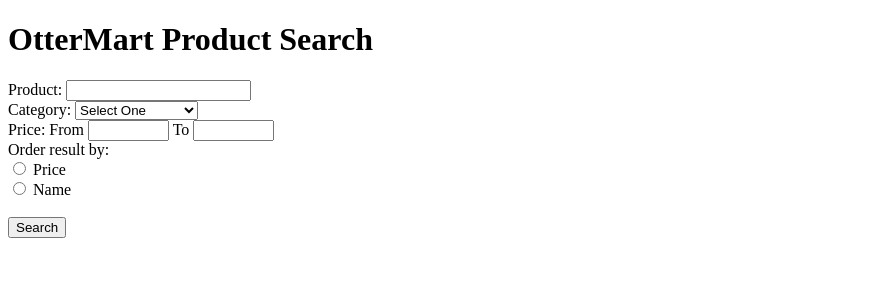
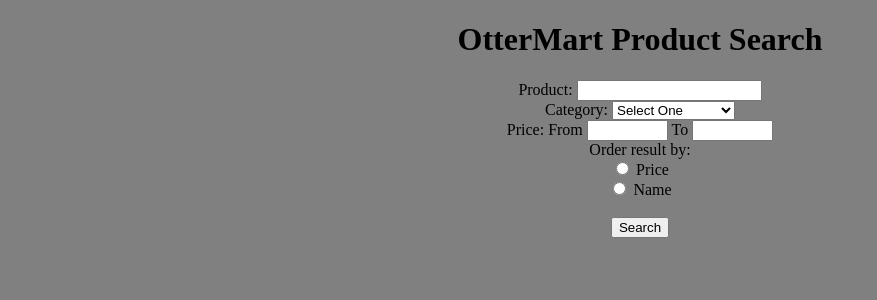
Before and after one commit to LuisACorreaCSUMB/CST336, a PHP site: page /labs/ottermart/index.php in a window 1280 px wide. Shown: the top 300 px of the page, without its empty margins (0-877 px from the left). Run offline with PHP 8.4, Linux system fonts and the light colour scheme; tables that the repository leaves empty or names only in its code hold one stand-in row (values such as "Sample post"); data that the repository does not hold is empty.

Commit message:
CommitPreLab6

```diff
--- a/labs/ottermart/css/styles.css
+++ b/labs/ottermart/css/styles.css
@@ -0,0 +1,18 @@
+body{
+    background-color: grey;
+}
+h1 {
+    text-align: Center;
+}
+form{
+    text-align:center;
+
+    position:relative;
+    margin-left:auto;
+    margin-right:auto;
+}
+#resultsDisplay {
+    background:white;
+    margin-left: 100px;
+    margin-right: 100px;
+}
--- a/labs/ottermart/index.php
+++ b/labs/ottermart/index.php
@@ -6,14 +6,14 @@
     function displayCategories() {
         global $conn;
 
-        $sql = "SELECT catID, catName from om_category ORDER BY catName";
+        $sql = "SELECT catId, catName from om_category ORDER BY catName";
 
         $stmt = $conn->prepare($sql);
         $stmt->execute();
         $records = $stmt->fetchAll(PDO::FETCH_ASSOC);
 
         foreach ($records as $record) {
-            echo "<option value=''".$record["catId"]."' >" . $record["catName"] . "</option>";
+            echo "<option value='".$record["catId"]."' >" . $record["catName"] . "</option>";
         }
     }
 
@@ -32,14 +32,15 @@
             if(!empty($_GET['product']))
             {
                 //error here
-                $sql .= "AND productName LIKE :productName";
+
+                $sql .= " AND productName LIKE :productName";
                 $namedParameters[":productName"] = "%" . $_GET['product'] . "%";
-
-                $sql .= "OR productDescription LIKE :productDescription";
+                $sql .= " OR productDescription LIKE :productDescription";
                 $namedParameters[":productDescription"] = "%" . $_GET['product'] . "%";
             }
             if(!empty($_GET['category']))
             {
+
                 $sql .= " AND catId = :categoryId";
                 $namedParameters[":categoryId"] = $_GET['category'];
             }
@@ -71,7 +72,7 @@
 
             foreach ($records as $record)
             {
-                echo "<a href=\"purchaseHistory.php?productId=".$record["productId"]."\"> History </a>";
+                echo "<a href=\"purchaseHistory.php?productId=".$record["productId"]."\"> History </a><br>";
 
                 echo $record["productName"] . " " . $record["productDescription"] . " $" . $record["price"] . "<br /><br />";
             }
@@ -120,6 +121,8 @@
         </div>
 
         <br>
+        <div id='resultsDisplay'>
         <?= displaySearchResults() ?>
+        </div>
     </body>
 </html>
--- a/labs/ottermart/purchaseHistory.php
+++ b/labs/ottermart/purchaseHistory.php
@@ -19,7 +19,7 @@
 
     echo $records[0]['productName'] . "<br/>";
 
-    echo "<img src='" . $records[0]['productImage'] . "' width='200 /><br/>";
+    echo "<img src='" . $records[0]['productImage'] . "' width='200' /><br/>";
 
     foreach($records as $record)
     {
```
Also changed, not shown: 1 other file.
